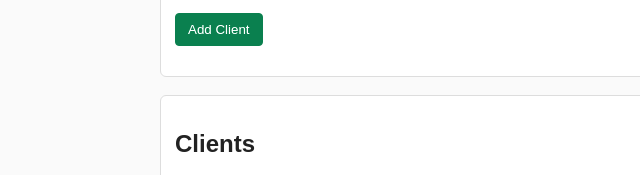
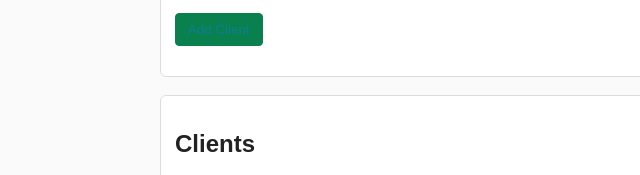
Before and after one commit to FarahHKamel/Fit4Life_Ass, a plain HTML site: page index.html in a window 1280 px wide. In both pictures the pointer is over the button "Add Client". Shown: the part 533-708 px from the top of the page, 0-640 px from the left. Drawn offline with Linux system fonts and the light colour scheme.

Commit message:
Update styles.css

```diff
--- a/css/styles.css
+++ b/css/styles.css
@@ -33,7 +33,7 @@ input, select { padding: 8px; border: 1px solid #ccc; border-radius: 4px; }
 input:focus, select:focus { outline: 2px solid #bfe1ff; border-color: #87c6ff; }
 .actions { margin-top: 6px; }
 .btn { padding: 8px 12px; border: 1px solid #0a7a4b; background: #0a7a4b; color: #fff; border-radius: 4px; cursor: pointer; }
-.btn:hover { filter: brightness(1.05); }
+.btn:hover { filter: brightness(1.05);color: #0a7a8b; }
 
 /* list */
 .search { width: 100%; max-width: 420px; padding: 8px; border: 1px solid #ccc; border-radius: 4px; margin-bottom: 10px; }
```
